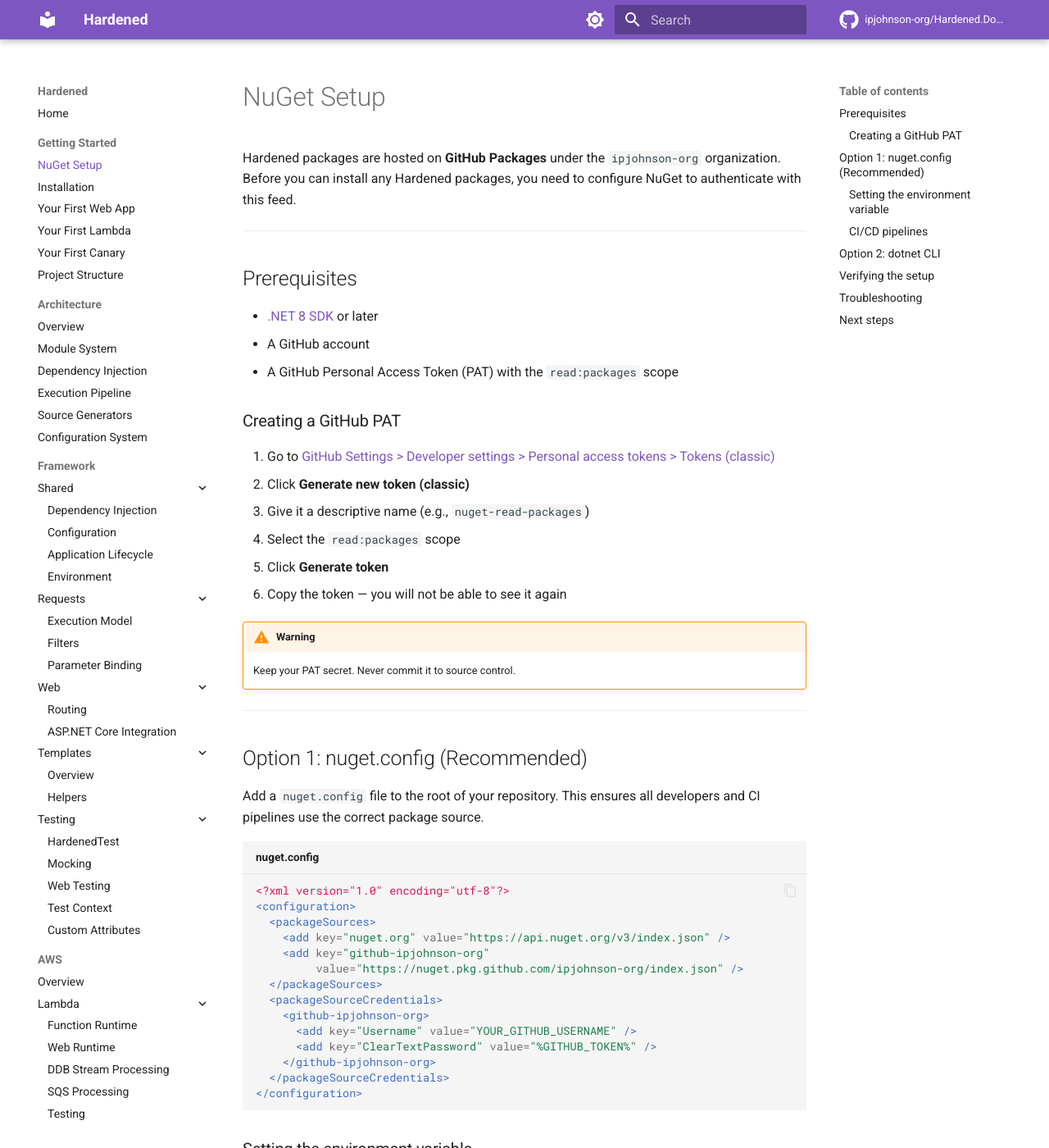
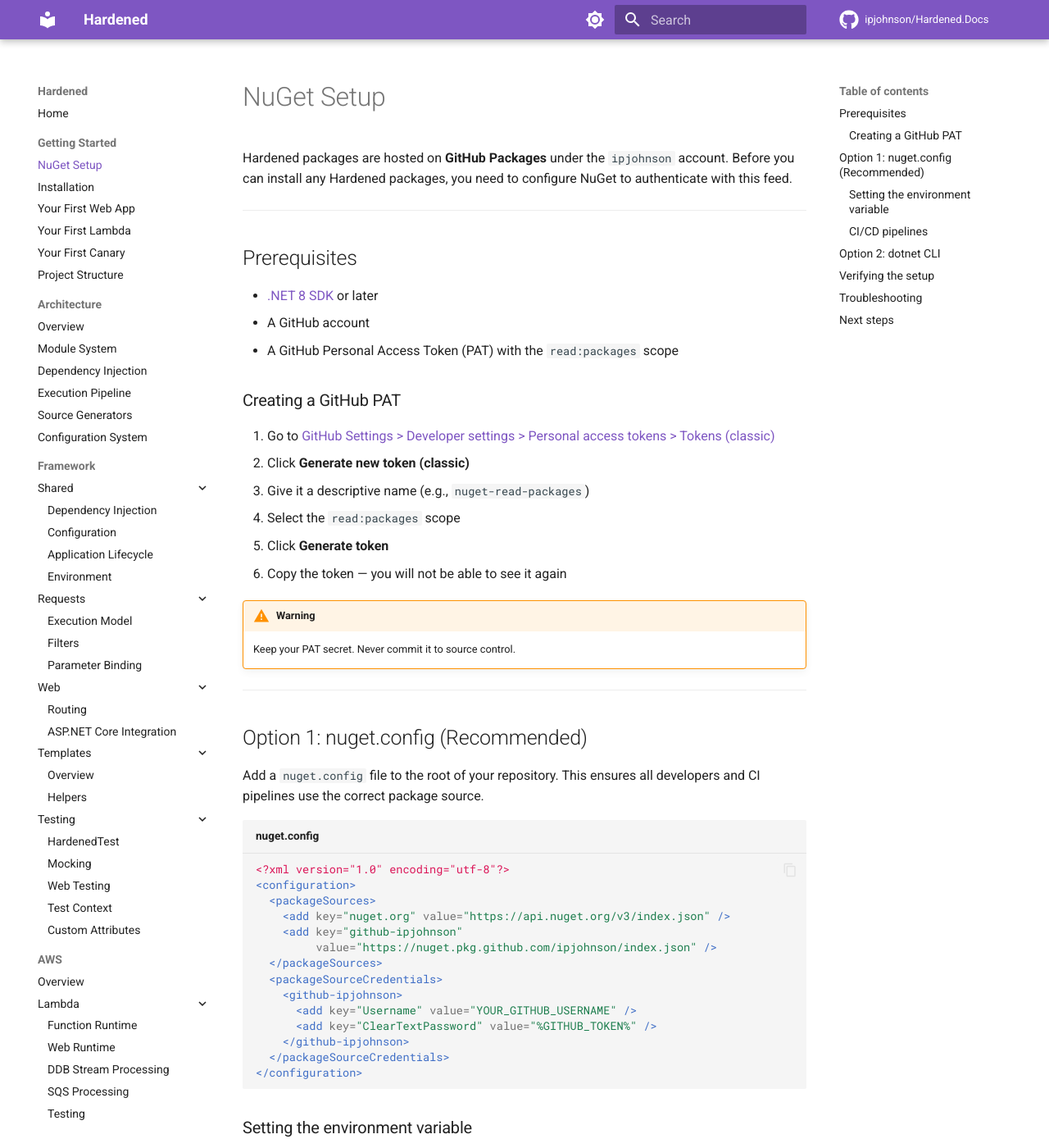
Before and after one commit to ipjohnson/Hardened.Docs, an MkDocs documentation site: the page built from docs/getting-started/nuget-setup.md, in a window 1280 px wide and 1400 px high. Shown: the whole window at 82% size. Built offline with MkDocs 1.6.1 and Material for MkDocs 9.7.7, drawn with Linux system fonts in a browser that asks for light colours; comment, search, counter and statistics services are not loaded; some of the changed text lies outside the part shown.

Commit message:
Follow the move from ipjohnson-org to ipjohnson
The packages feed and its nuget.config sample both named the old
organization, so the setup instructions pointed at a feed that is no
longer where the packages are.

````diff
--- a/docs/getting-started/nuget-setup.md
+++ b/docs/getting-started/nuget-setup.md
@@ -1,6 +1,6 @@
 # NuGet Setup
 
-Hardened packages are hosted on **GitHub Packages** under the `ipjohnson-org` organization. Before you can install any Hardened packages, you need to configure NuGet to authenticate with this feed.
+Hardened packages are hosted on **GitHub Packages** under the `ipjohnson` account. Before you can install any Hardened packages, you need to configure NuGet to authenticate with this feed.
 
 ---
 
@@ -33,14 +33,14 @@ Add a `nuget.config` file to the root of your repository. This ensures all devel
 <configuration>
   <packageSources>
     <add key="nuget.org" value="https://api.nuget.org/v3/index.json" />
-    <add key="github-ipjohnson-org"
-         value="https://nuget.pkg.github.com/ipjohnson-org/index.json" />
+    <add key="github-ipjohnson"
+         value="https://nuget.pkg.github.com/ipjohnson/index.json" />
   </packageSources>
   <packageSourceCredentials>
-    <github-ipjohnson-org>
+    <github-ipjohnson>
       <add key="Username" value="YOUR_GITHUB_USERNAME" />
       <add key="ClearTextPassword" value="%GITHUB_TOKEN%" />
-    </github-ipjohnson-org>
+    </github-ipjohnson>
   </packageSourceCredentials>
 </configuration>
 ```
@@ -89,11 +89,11 @@ If you prefer not to use a `nuget.config` file, you can add the source globally
 
 ```bash
 dotnet nuget add source \
-  --name github-ipjohnson-org \
+  --name github-ipjohnson \
   --username YOUR_GITHUB_USERNAME \
   --password ghp_your_token_here \
   --store-password-in-clear-text \
-  https://nuget.pkg.github.com/ipjohnson-org/index.json
+  https://nuget.pkg.github.com/ipjohnson/index.json
 ```
 
 !!! note
@@ -109,10 +109,10 @@ Run the following command to confirm the source is configured correctly:
 dotnet nuget list source
 ```
 
-You should see `github-ipjohnson-org` in the output. To verify you can fetch packages:
+You should see `github-ipjohnson` in the output. To verify you can fetch packages:
 
 ```bash
-dotnet package search Hardened --source github-ipjohnson-org --prerelease
+dotnet package search Hardened --source github-ipjohnson --prerelease
 ```
 
 This should return a list of available Hardened packages.
@@ -124,7 +124,7 @@ This should return a list of available Hardened packages.
 | Problem | Solution |
 |---|---|
 | `401 Unauthorized` on restore | Verify your PAT has the `read:packages` scope and has not expired |
-| `Unable to load the service index` | Check the source URL is exactly `https://nuget.pkg.github.com/ipjohnson-org/index.json` |
+| `Unable to load the service index` | Check the source URL is exactly `https://nuget.pkg.github.com/ipjohnson/index.json` |
 | `%GITHUB_TOKEN%` used literally | Ensure the `GITHUB_TOKEN` environment variable is set in your current shell session |
 | Packages not found | Add `--prerelease` to your search or restore — Hardened packages use pre-release versioning |
 
--- a/mkdocs.yml
+++ b/mkdocs.yml
@@ -1,8 +1,8 @@
 site_name: Hardened
 site_description: Documentation for the Hardened ecosystem — a compile-time, source-generated .NET framework
-site_url: https://ipjohnson-org.github.io/Hardened.Docs
-repo_url: https://github.com/ipjohnson-org/Hardened.Docs
-repo_name: ipjohnson-org/Hardened.Docs
+site_url: https://ipjohnson.github.io/Hardened.Docs
+repo_url: https://github.com/ipjohnson/Hardened.Docs
+repo_name: ipjohnson/Hardened.Docs
 
 theme:
   name: material
@@ -66,7 +66,7 @@ plugins:
 extra:
   social:
     - icon: fontawesome/brands/github
-      link: https://github.com/ipjohnson-org
+      link: https://github.com/ipjohnson
 
 nav:
   - Home: index.md
````
